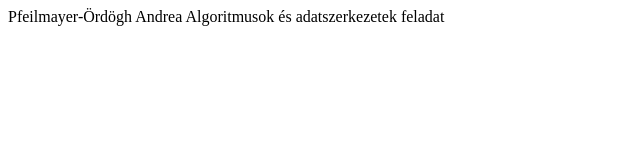
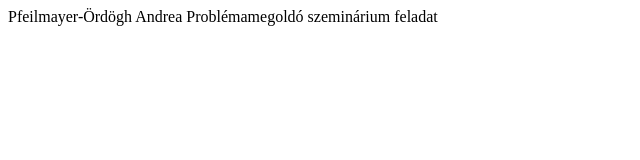
Before and after one commit to ordoga76-hue/Indexoldal, a plain HTML site: page index.html in a window 1280 px wide. Shown: the full height of the page, 0-640 px from the left. Drawn offline with Linux system fonts and the light colour scheme.

Commit message:
Update index.html

```diff
--- a/index.html
+++ b/index.html
@@ -7,6 +7,6 @@
 </head>
 <body>
     Pfeilmayer-Ördögh Andrea
-    Algoritmusok és adatszerkezetek feladat
+    Problémamegoldó szeminárium feladat
 </body>
 </html>
```
